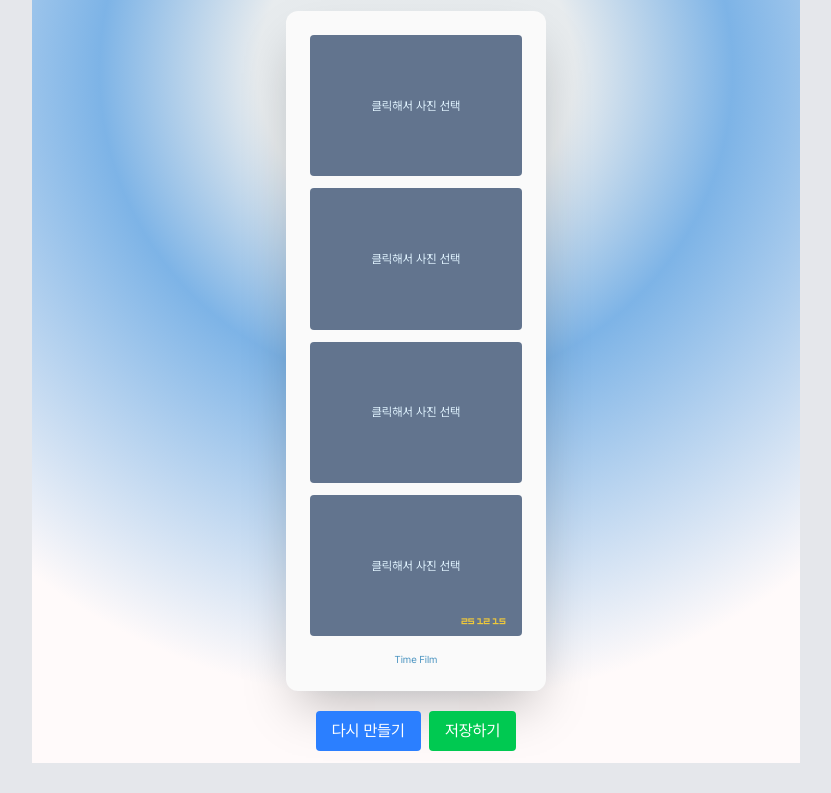
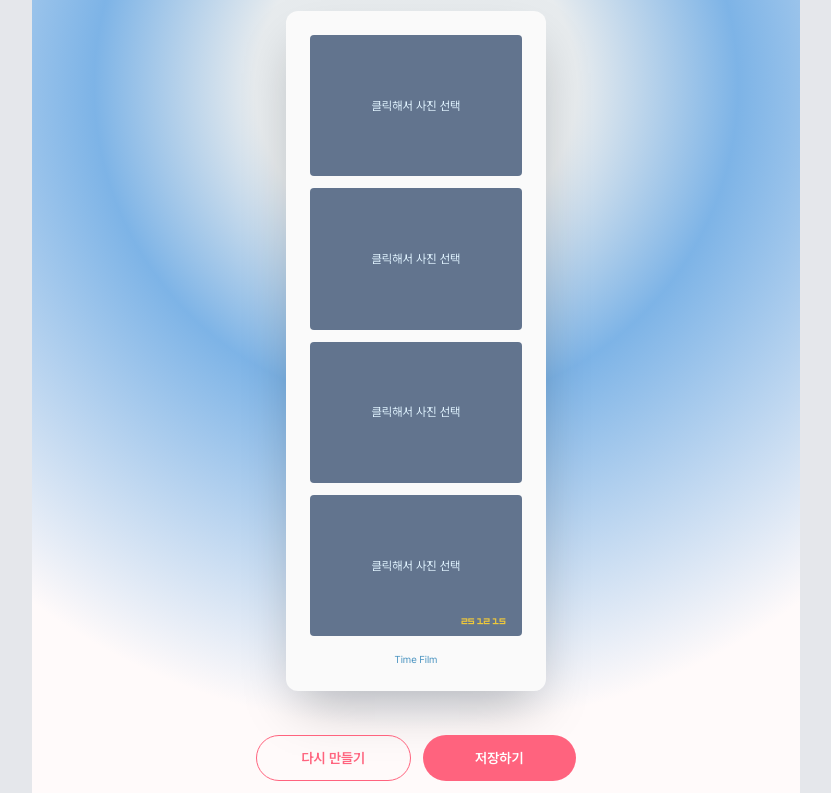
Before and after one commit to PHOTOWHALE/PHOTOWHALE, a Next.js app: page /frame/edit in a window 1280 px wide. Shown: the part 621-1414 px from the top of the page, without its empty margins (224-1055 px from the left). Before the commit the page ends 1384 px from the top, so only its background shows below. Built offline with nearby package versions, Linux system fonts and the light colour scheme.

Commit message:
fix: Edit 페이지의 버튼 컴포넌트를 공통 컴포넌트로 변경 (#42)

```diff
--- a/app/frame/edit/EditPageContent.tsx
+++ b/app/frame/edit/EditPageContent.tsx
@@ -11,10 +11,14 @@ import { COLORS } from '@/types/colors';
 import { SKINS } from '@/types/skins';
 import Image from 'next/image';
 import { exportImage } from '@/utils/exportImage';
+import Button from '@/components/common/Button';
+import { useRouter } from 'next/navigation';
 
 type BtnClickEventType = 'skin' | 'color';
 
 export default function EditPageContent() {
+  const router = useRouter();
+
   const swiperColorRef = useRef<SwiperType | null>(null);
   const swiperSkinRef = useRef<SwiperType | null>(null);
 
@@ -26,7 +30,7 @@ export default function EditPageContent() {
   const skin = useSkinStore(s => s.skin);
   const setSkin = useSkinStore(s => s.setSkin);
 
-  const handleButtonClick = (type: BtnClickEventType, id: string, index: number) => {
+  const handleCarouselClick = (type: BtnClickEventType, id: string, index: number) => {
     if (type === 'color') {
       setbgColor(id);
       swiperColorRef.current?.slideToLoop(index);
@@ -39,7 +43,11 @@ export default function EditPageContent() {
   const colorInitialSlide = COLORS.findIndex(c => c.id === bgColor);
   const skinInitialSlideSkin = SKINS.findIndex(s => s.id === skin);
 
-  const handleSave = async () => {
+  const handleRestartClick = () => {
+    router.push('/frame/select');
+  };
+
+  const handleSaveClick = async () => {
     const node = captureRef.current;
     if (!node) return;
 
@@ -68,7 +76,7 @@ export default function EditPageContent() {
                     <button
                       type="button"
                       className={`w-8 h-8 rounded-full ${c.color}`}
-                      onClick={() => handleButtonClick('color', c.id, index)}
+                      onClick={() => handleCarouselClick('color', c.id, index)}
                     />
                   </div>
                 </div>
@@ -91,7 +99,7 @@ export default function EditPageContent() {
                     <button
                       type="button"
                       className="w-8 h-8 rounded-full"
-                      onClick={() => handleButtonClick('skin', s.id, index)}
+                      onClick={() => handleCarouselClick('skin', s.id, index)}
                     >
                       <Image
                         src={s.icon || '/images/icon/default-icon.png'}
@@ -115,15 +123,14 @@ export default function EditPageContent() {
           </div>
         </div>
 
-        <div className="flex gap-2">
-          <button className="bg-blue-500 text-white px-4 py-2 rounded">다시 만들기</button>
-          <button
-            type="button"
-            onClick={handleSave}
-            className="bg-green-500 text-white px-4 py-2 rounded"
-          >
+        <div className="flex gap-3 w-full max-w-[320px] mt-6">
+          <Button variant="secondary" onClick={handleRestartClick} full>
+            다시 만들기
+          </Button>
+
+          <Button variant="primary" type="button" onClick={handleSaveClick} full>
             저장하기
-          </button>
+          </Button>
         </div>
       </div>
     </div>
```
